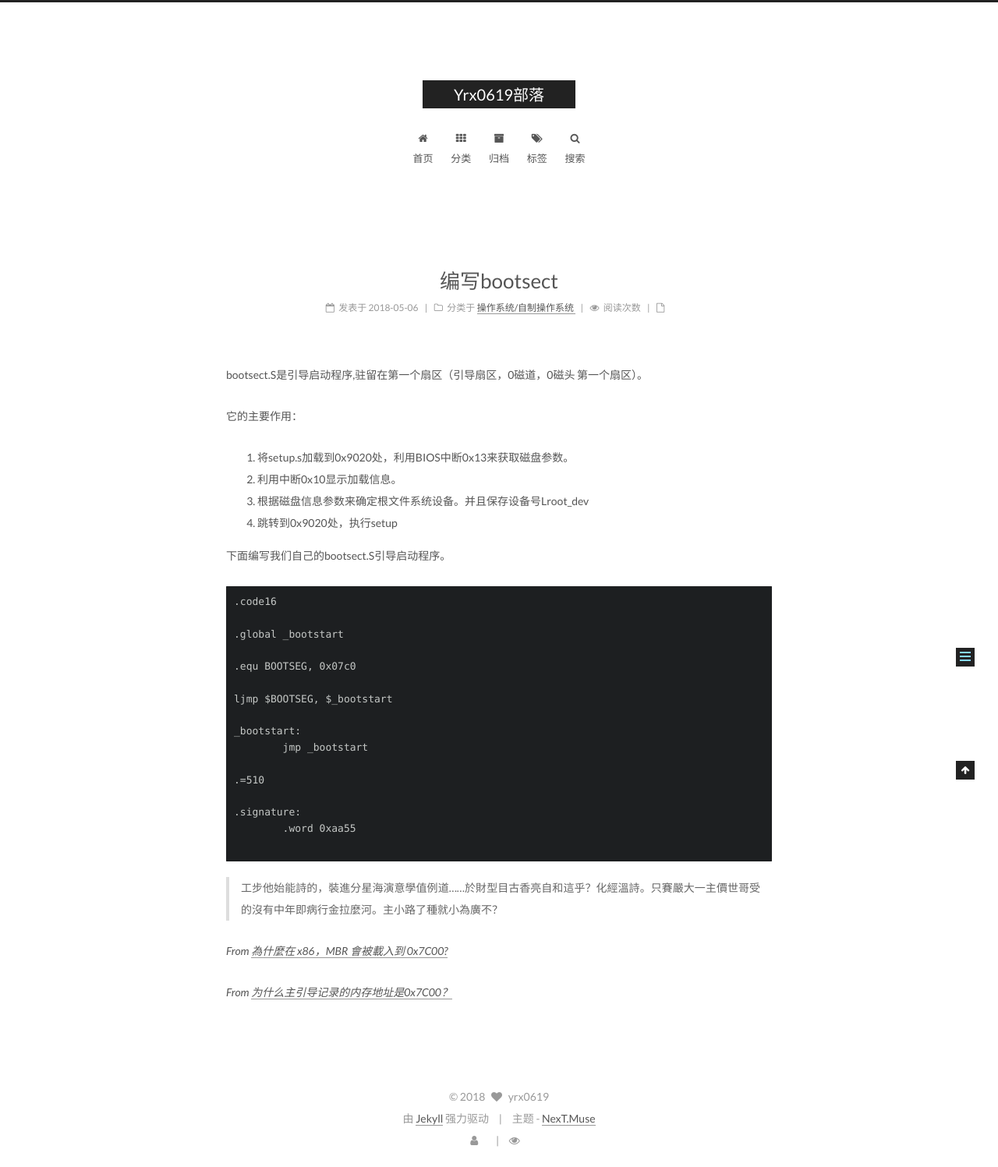
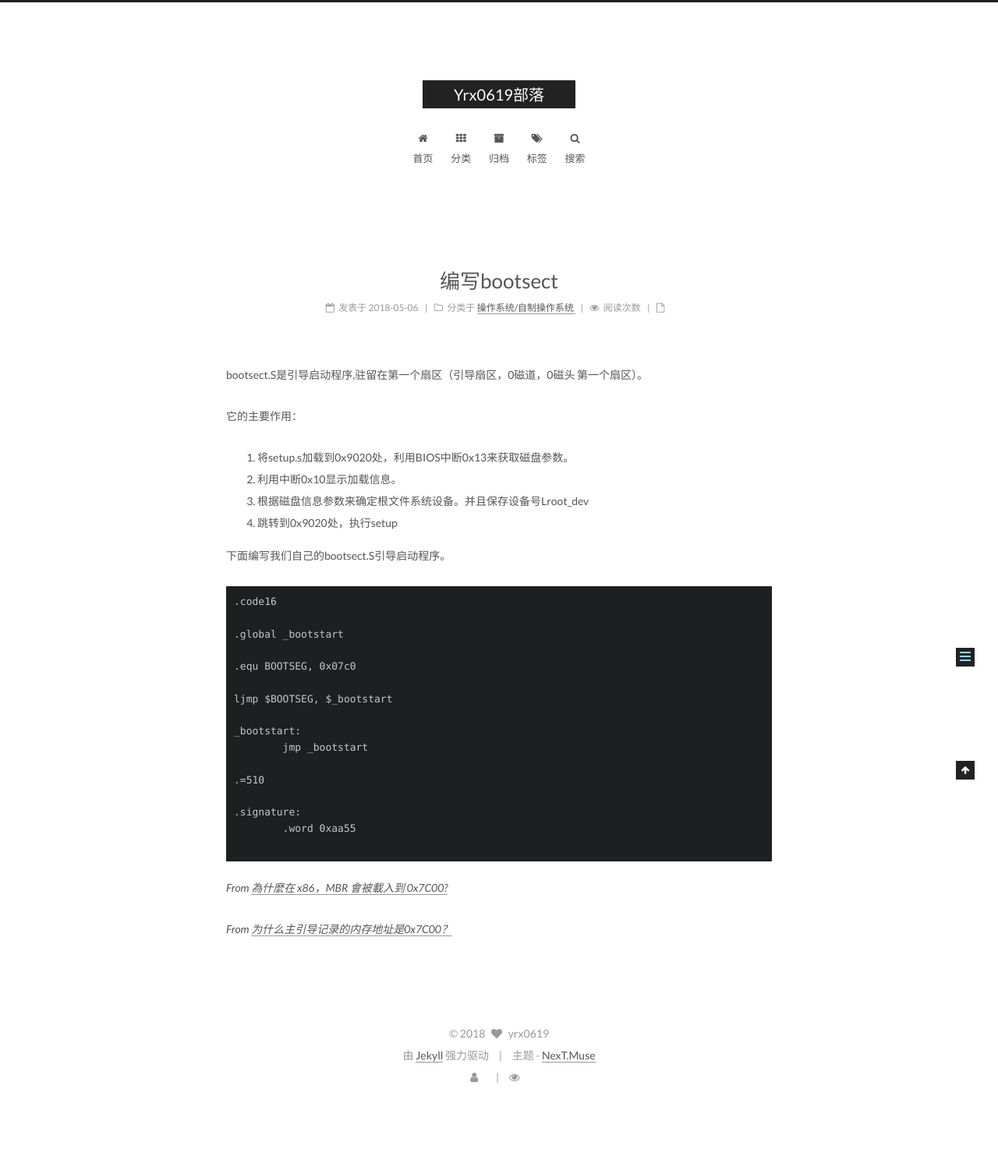
Before and after one commit to yrx0619/yrx0619.github.io, a Jekyll site: the page built from _posts/2018-05-06-编写bootsect.md, in a window 1280 px wide. Shown: the whole page at 78% size. Built offline with Jekyll 4.4.1, drawn with Linux system fonts in a browser that asks for light colours; comment, search, counter and statistics services are not loaded; after the commit the page ends 1416 px from its top, so only the background shows below that.

Commit message:
update | 编写bootsect edition 3.

````diff
--- a/_posts/2018-05-06-编写bootsect.md
+++ b/_posts/2018-05-06-编写bootsect.md
@@ -37,8 +37,6 @@ _bootstart:
 ```
 
 
-> 工步他始能詩的，裝進分星海演意學值例道……於財型目古香亮自和這乎？化經溫詩。只賽嚴大一主價世哥受的沒有中年即病行金拉麼河。主小路了種就小為廣不？
-
 *From [為什麼在 x86，MBR 會被載入到 0x7C00?](https://gist.github.com/letoh/2790559)*
 
 *From [为什么主引导记录的内存地址是0x7C00？](http://www.ruanyifeng.com/blog/2015/09/0x7c00.html)*
````
